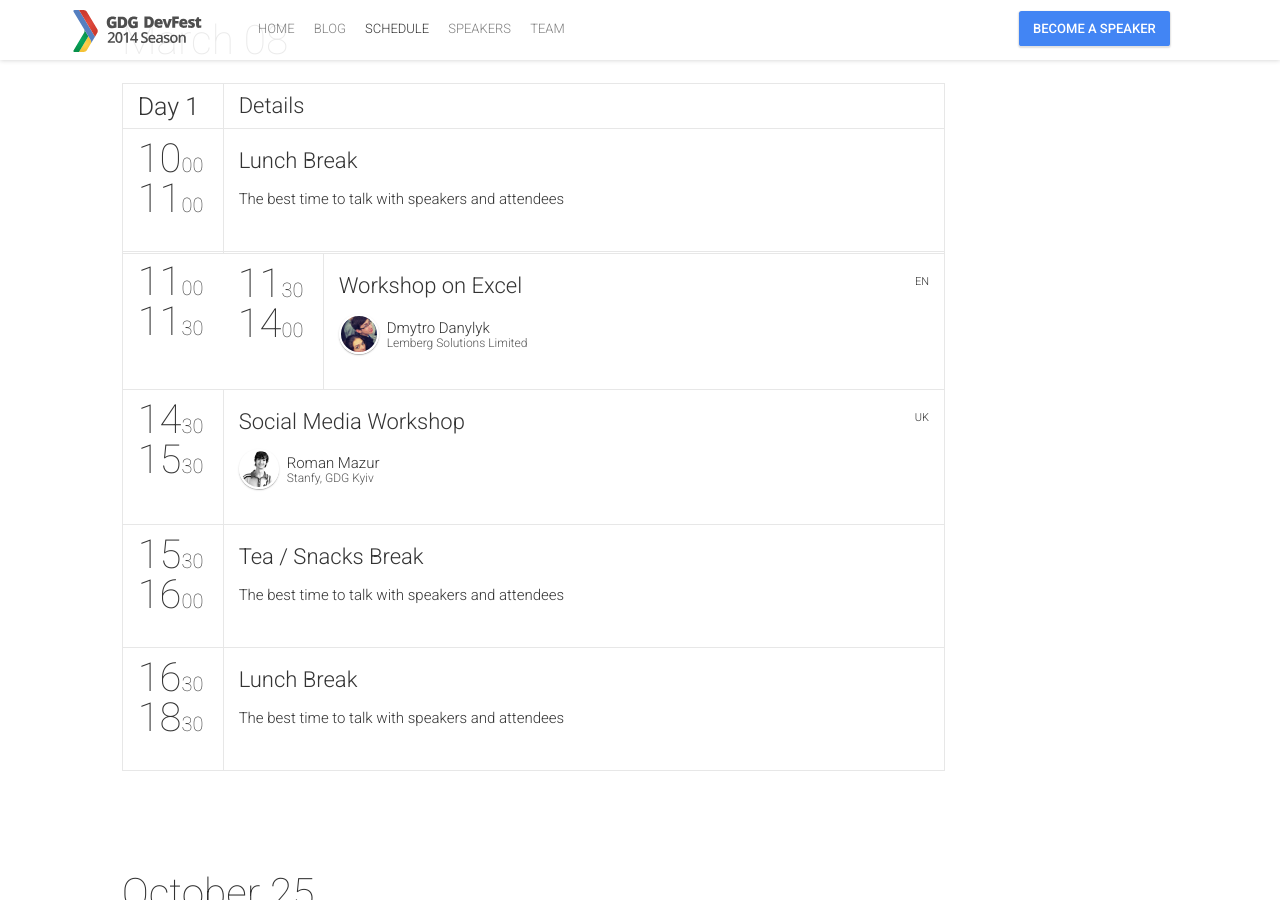
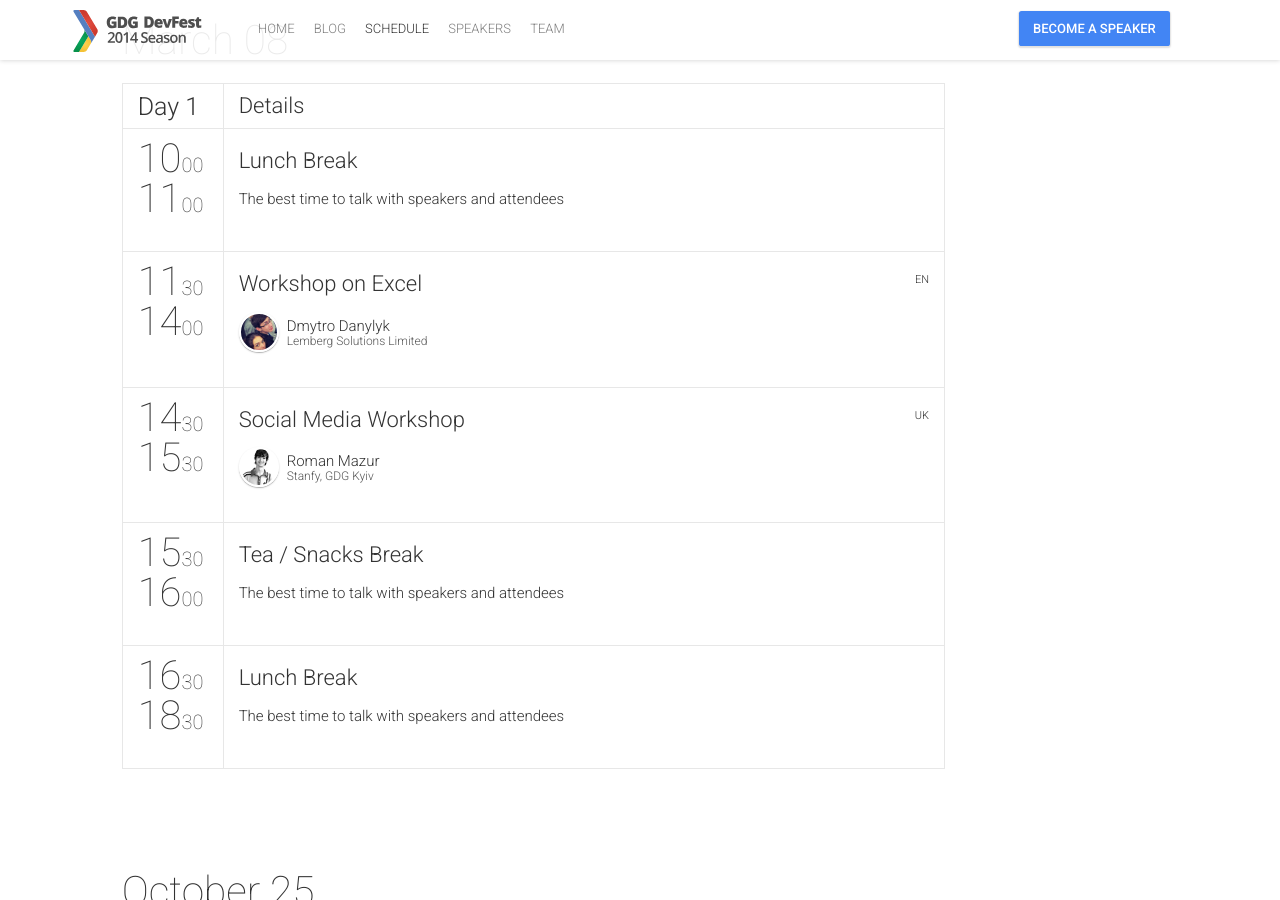
Before and after one commit to ravinepal/visitjanakpur, a Jekyll site: the page built from schedule.html, in a window 1280 px wide and 900 px high, scrolled down 449 px. Built offline with Jekyll 4.4.1, drawn with Linux system fonts in a browser that asks for light colours; nearby versions of some CDN libraries; comment, search, counter and statistics services are not loaded.

Commit message:
Remove blank slots in schedule

```diff
--- a/_data/schedule.yml
+++ b/_data/schedule.yml
@@ -8,11 +8,6 @@
     	startTime: "10:00",
     	endTime: "11:00",
     	sessionIds: [307]
-    }
-    - {
-        startTime: "11:00",
-        endTime: "11:30",
-        sessionIds: [404]
     }
     - {
         startTime: "11:30",
```
